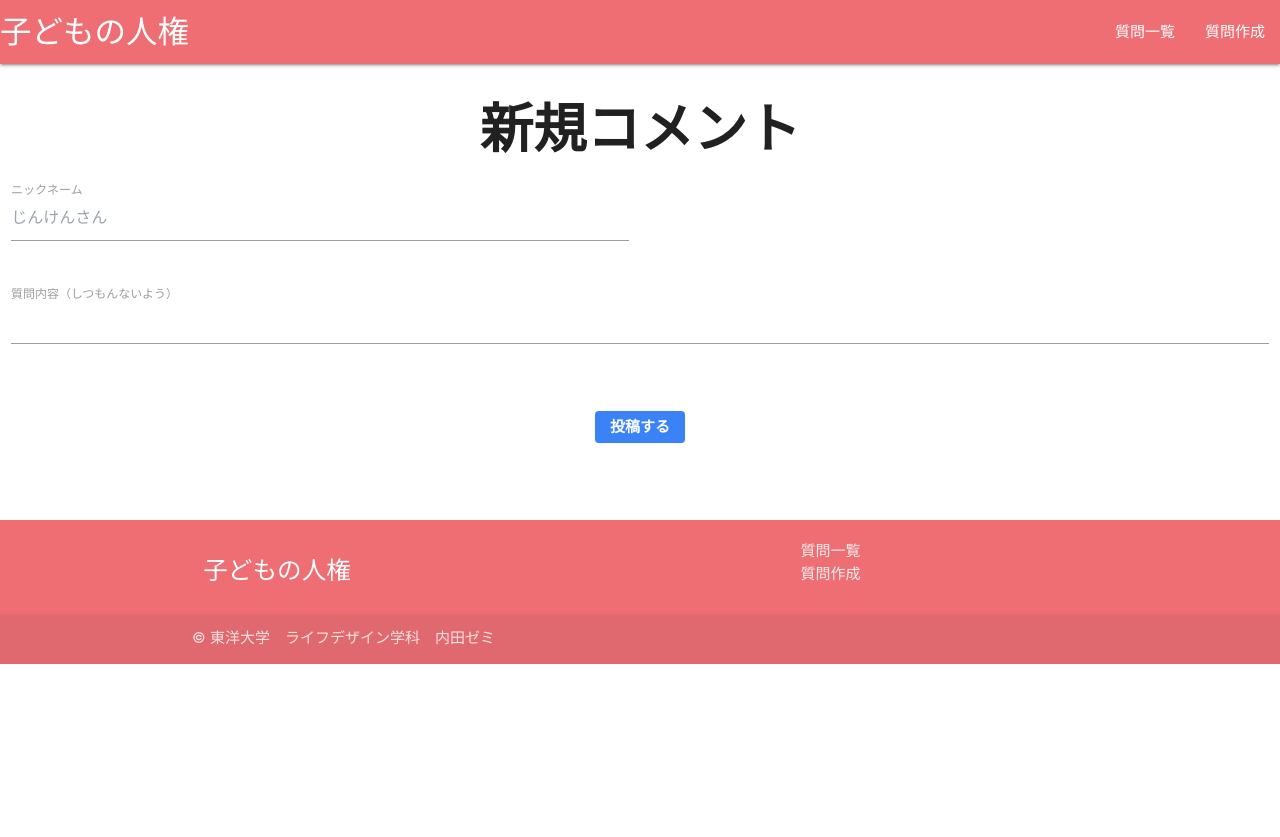
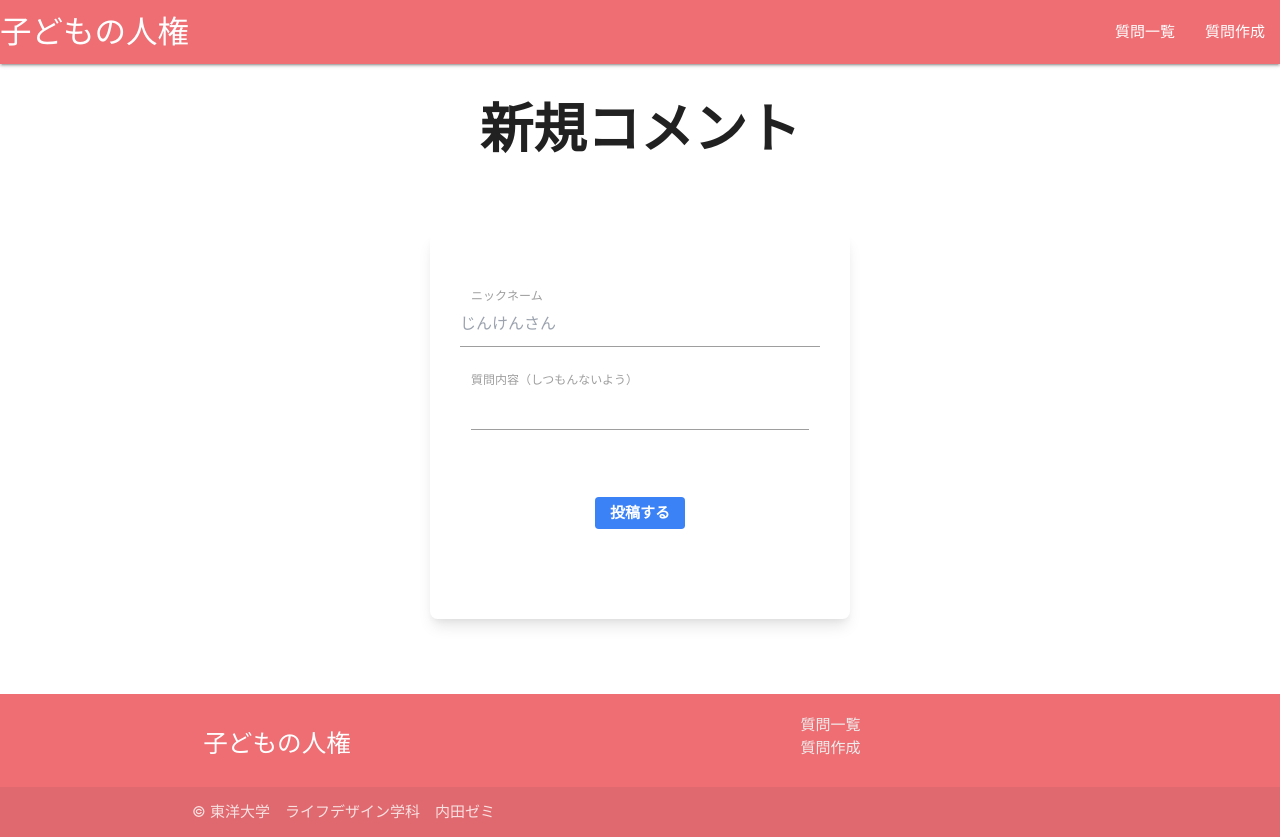
Before and after one commit to kaitoyokohamaa/human_boards, a Next.js app: page /register in a window 1280 px wide. Before the commit the page ends 800 px from the top, so only its background shows below. Built offline with nearby package versions, Linux system fonts and the light colour scheme; no server answers.

Commit message:
fix:style 微調節

```diff
--- a/pages/register.tsx
+++ b/pages/register.tsx
@@ -3,6 +3,7 @@ import firebase from "./lib/firebase";
 import "firebase/auth";
 import "firebase/firestore";
 import { useState } from "react";
+import { useRouter } from "next/router";
 export type firebasePostContents = {
   name: string;
   body: string;
@@ -11,7 +12,7 @@ export default function Home() {
   const [name, setName] = useState("");
 
   const [body, setBody] = useState("");
-
+  const router = useRouter();
   const handleOk = () => {
     const boardContents: firebasePostContents = {
       name,
@@ -19,6 +20,9 @@ export default function Home() {
     };
     if (name && body) {
       firebase.firestore().collection("board").add(boardContents);
+      setBody("");
+      setName("");
+      router.push("/");
     } else {
       alert("文字を入力してください");
     }
@@ -27,8 +31,7 @@ export default function Home() {
   return (
     <Layout>
       <h2 className="text-center font-bold">新規コメント</h2>
-      <div className="row">
-        <div className="row">
+      <div className="m-auto max-w-md py-14 px-8 bg-white shadow-lg rounded-lg my-20">
         <div className="input-field col s6">
           <input
             placeholder="じんけんさん"
@@ -39,8 +42,7 @@ export default function Home() {
           />
           <label className="active">ニックネーム</label>
         </div>
-        </div>
-        <div className="row">
+
         <div className="row">
           <div className="input-field col s12">
             <textarea
@@ -60,7 +62,6 @@ export default function Home() {
           </button>
         </div>
       </div>
-      </div>
     </Layout>
   );
 }
```
Lines whose indentation alone changed are shown as unchanged.
